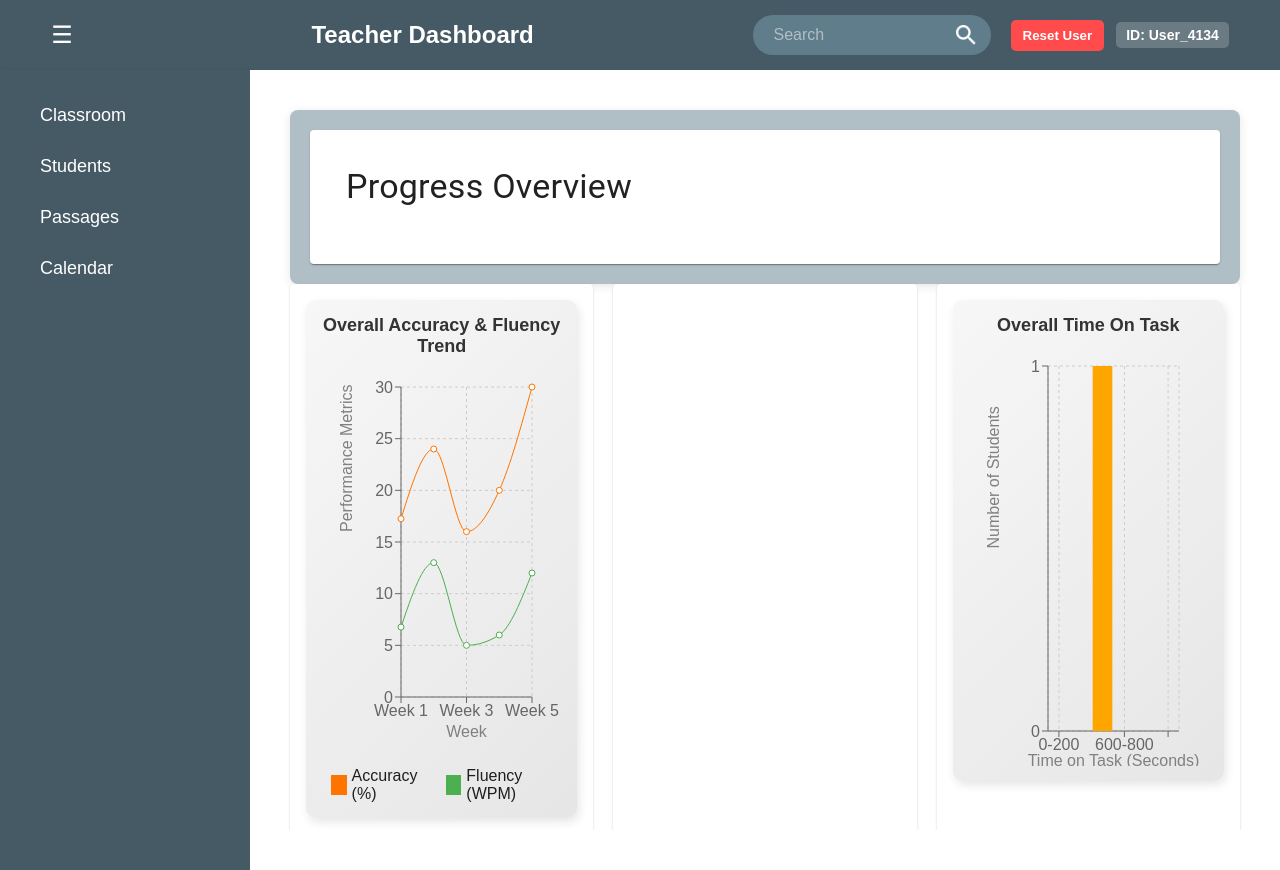
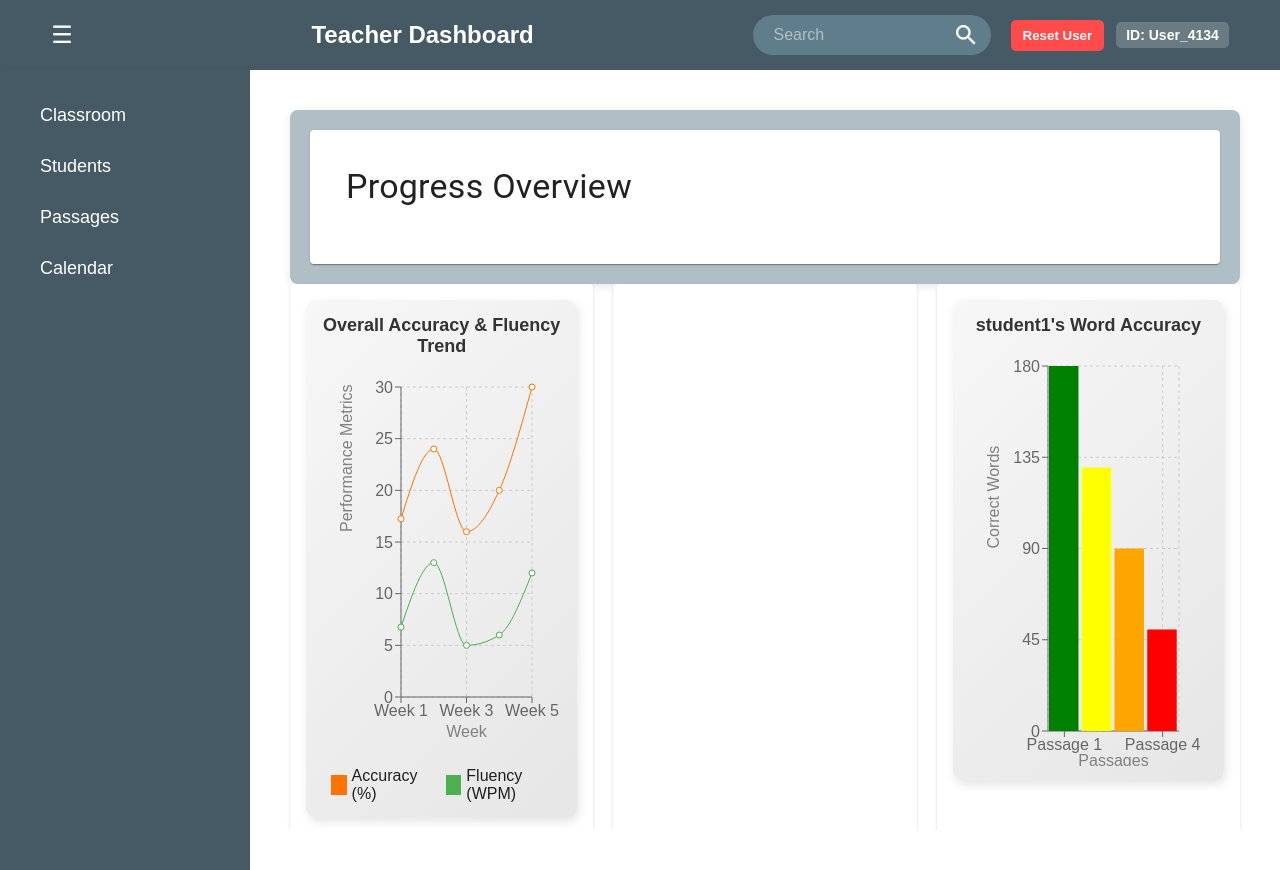
Before and after one commit to Data-Spasm/Visualization-Of-TC-Metrics, a React (Vite) app: page /students in a window 1280 px wide. Built offline with nearby package versions, Linux system fonts and the light colour scheme.

Commit message:
- Added Word Accuracy Distribution Chart for both Classroom and Student Views

```diff
--- /dev/null
+++ b/src/components/barcharts/WordAccuracyDistributionChart.css
@@ -0,0 +1,26 @@
+.chart-container {
+    width: 100%;
+    height: 100%;
+    padding: 15px;
+    background: linear-gradient(135deg, #f7f7f7, #e6e6e6);
+    border-radius: 10px;
+    box-shadow: 2px 4px 10px rgba(0, 0, 0, 0.1);
+    display: flex;
+    flex-direction: column;
+    align-items: center;
+    justify-content: center;
+  }
+
+  .chart-title {
+    text-align: center;
+    font-size: 18px;
+    font-weight: bold;
+    color: #333;
+    margin-bottom: 10px;
+  }
+
+  .no-data {
+    text-align: center;
+    font-size: 14px;
+    color: red;
+  }
--- /dev/null
+++ b/src/components/barcharts/WordAccuracyDistributionChart.jsx
@@ -0,0 +1,120 @@
+import React, { useEffect, useState } from "react";
+import { BarChart, Bar, XAxis, YAxis, Tooltip, ResponsiveContainer, CartesianGrid, Cell } from "recharts";
+import "./WordAccuracyDistributionChart.css";
+
+// Define bins for class-wide data
+const bins = [0, 50, 100, 150, 200, 250];
+const binLabels = ["0-50", "51-100", "101-150", "151-200", "201-250"];
+
+// Function to process class-wide data
+const groupWordAccuracy = (students) => {
+  return bins.map((bin, index) => ({
+    range: binLabels[index],
+    count: students.filter(student => student.overallPerformance.correctWords >= bin && student.overallPerformance.correctWords < (bins[index + 1] || Infinity)).length
+  }));
+};
+
+// Function to determine color based on range or correct words
+const getColor = (value, isStudent) => {
+  if (isStudent) {
+    if (value <= 50) return "red";
+    if (value <= 100) return "orange";
+    if (value <= 150) return "yellow";
+    if (value <= 200) return "green";
+    return "blue";
+  } else {
+    switch (value) {
+      case "0-50":
+        return "red";
+      case "51-100":
+        return "orange";
+      case "101-150":
+        return "yellow";
+      case "151-200":
+        return "green";
+      case "201-250":
+        return "blue";
+      default:
+        return "#ccc";
+    }
+  }
+};
+
+// **Main Component**
+const WordAccuracyDistributionChart = ({ student = null }) => {
+  const [processedData, setProcessedData] = useState([]);
+
+  // Mock data for class-wide distribution
+  const mockStudents = [
+    { overallPerformance: { correctWords: 45 } },
+    { overallPerformance: { correctWords: 60 } },
+    { overallPerformance: { correctWords: 75 } },
+    { overallPerformance: { correctWords: 120 } },
+    { overallPerformance: { correctWords: 75 } },
+    { overallPerformance: { correctWords: 120 } },
+    { overallPerformance: { correctWords: 130 } },
+    { overallPerformance: { correctWords: 160 } },
+    { overallPerformance: { correctWords: 180 } },
+    { overallPerformance: { correctWords: 210 } },
+    { overallPerformance: { correctWords: 230 } },
+    { overallPerformance: { correctWords: 250 } },
+  ];
+
+  // Mock data for individual student (per passage)
+  const mockStudentData = [
+    { passage: "Passage 1", correctWords: 180, totalWords: 200 },
+    { passage: "Passage 2", correctWords: 130, totalWords: 200 },
+    { passage: "Passage 3", correctWords: 90, totalWords: 200 },
+    { passage: "Passage 4", correctWords: 50, totalWords: 200 },
+  ];
+
+  useEffect(() => {
+    if (student) {
+      // Process data for **individual student**
+      const studentData = mockStudentData.map(entry => ({
+        passage: entry.passage,
+        correctWords: entry.correctWords,
+        accuracy: (entry.correctWords / entry.totalWords) * 100, // Convert to percentage
+      }));
+      setProcessedData(studentData);
+    } else {
+      // Process data for **class-wide** distribution
+      setProcessedData(groupWordAccuracy(mockStudents));
+    }
+  }, [student]);
+
+  return (
+    <div className="chart-container">
+      <h3 className="chart-title">
+        {student ? `${student.firstName}'s Word Accuracy` : "Word Accuracy Distribution"}
+      </h3>
+      <ResponsiveContainer width="100%" height={420}>
+        <BarChart data={processedData} margin={{ top: 20, right: 30, left: 20, bottom: 5 }}>
+          <CartesianGrid strokeDasharray="3 3" />
+          <XAxis
+            dataKey={student ? "passage" : "range"}
+            label={{ value: student ? "Passages" : "Correct Words", position: "insideBottom", offset: -5 }}
+          />
+          <YAxis
+            label={{ value: student ? "Correct Words" : "Number of Students", angle: -90, position: "insideLeft" }}
+            allowDecimals={false}
+            domain={[0, "auto"]}
+          />
+          <Tooltip
+            formatter={(value, name, props) => {
+              if (student) return [`Accuracy: ${props.payload.accuracy.toFixed(1)}%`, "Correct Words"];
+              return [value, "Number of Students"];
+            }}
+          />
+          <Bar dataKey={student ? "correctWords" : "count"} barSize={40}>
+            {processedData.map((entry, index) => (
+              <Cell key={`cell-${index}`} fill={getColor(student ? entry.correctWords : entry.range, !!student)} />
+            ))}
+          </Bar>
+        </BarChart>
+      </ResponsiveContainer>
+    </div>
+  );
+};
+
+export default WordAccuracyDistributionChart;
--- a/src/views/Classroom.jsx
+++ b/src/views/Classroom.jsx
@@ -7,6 +7,7 @@ import TopMisreadWordsChart from "../components/barcharts/TopMisreadWordsChart";
 import ClassWideReadingPerformance from "../components/textbase/ClassWideReadingPerformance";
 import ReadingAssessmentDataLineGraph from "../components/linegraphs/ReadingAssessmentDataLineGraph";
 import ClassEngagementBubbleChart from "../components/bubblecharts/ClassEngagementBubbleChart";
+import WordAccuracyDistributionChart from "../components/barcharts/WordAccuracyDistributionChart";
 import "./Classroom.css";
 
 // Google Analytics Event Tracking Function for Clicks & Hovers
@@ -98,11 +99,11 @@ const Classroom = ({ student, readingAttempts }) => {
 
         <Card
           className="card"
-          onClick={() => trackEvent("click_time_on_task", "User clicked on Time On Task Chart")}
-          onMouseEnter={() => trackEvent("hover_time_on_task", "User hovered over Time On Task Chart", "hover")}
+          onClick={() => trackEvent("click_word_accuracy_distribution", "User clicked on Word Accuracy Distribution Chart")}
+          onMouseEnter={() => trackEvent("hover_word_accuracy_distribution", "User hovered over Word Accuracy Distribution Chart", "hover")}
         >
           <CardContent>
-            <TimeOnTaskChart data={timeOnTaskData} />
+            <WordAccuracyDistributionChart students={students} />
           </CardContent>
         </Card>
 
@@ -135,6 +136,8 @@ const Classroom = ({ student, readingAttempts }) => {
             <ClassWideReadingPerformance students={students} />
           </CardContent>
         </Card>
+
+
       </div>
     </div>
   );
--- a/src/views/Student.jsx
+++ b/src/views/Student.jsx
@@ -5,6 +5,7 @@ import ReadingProgressBar from "../components/progressbar/ReadingProgressBar";
 import TimeOnTaskChart from "../components/barcharts/TimeOnTaskChart";
 import TopMisreadWordsChart from "../components/barcharts/TopMisreadWordsChart";
 import ReadingAssessmentDataLineGraph from "../components/linegraphs/ReadingAssessmentDataLineGraph";
+import WordAccuracyDistributionChart from "../components/barcharts/WordAccuracyDistributionChart";
 import "./Classroom.css";
 
 // Google Analytics Event Tracking Function for Clicks & Hovers
@@ -51,6 +52,7 @@ const Student = ({ student, readingAttempts }) => {
     }
   }, [student, readingAttempts]);
 
+
   return (
     <div className="classroom">
       {/* Top Card: Progress Bar */}
@@ -93,11 +95,11 @@ const Student = ({ student, readingAttempts }) => {
 
         <Card
           className="card"
-          onClick={() => trackEvent("click_time_on_task", "User clicked on Time On Task Chart")}
-          onMouseEnter={() => trackEvent("hover_time_on_task", "User hovered over Time On Task Chart", "hover")}
+          onClick={() => trackEvent("click_word_accuracy_distribution", "User clicked on Word Accuracy Distribution Chart")}
+          onMouseEnter={() => trackEvent("hover_word_accuracy_distribution", "User hovered over Word Accuracy Distribution Chart", "hover")}
         >
           <CardContent>
-            <TimeOnTaskChart data={timeOnTaskData} />
+            <WordAccuracyDistributionChart student={student} />
           </CardContent>
         </Card>
 
```
